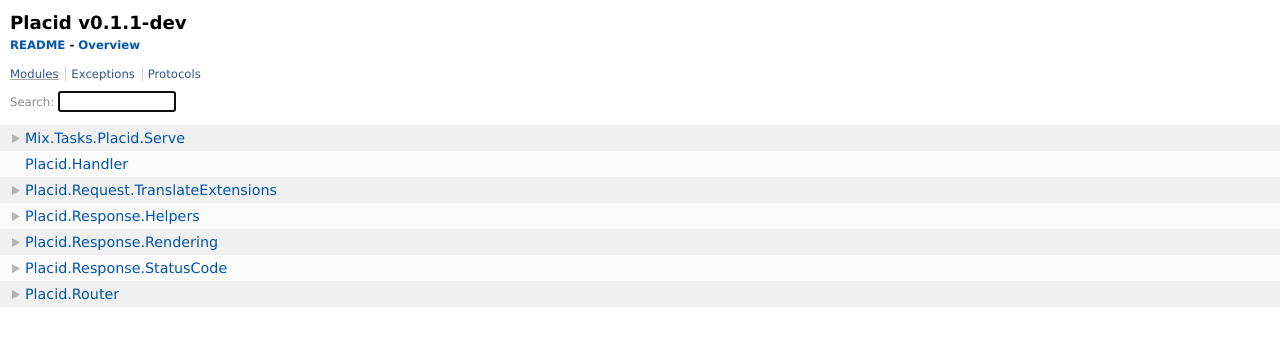
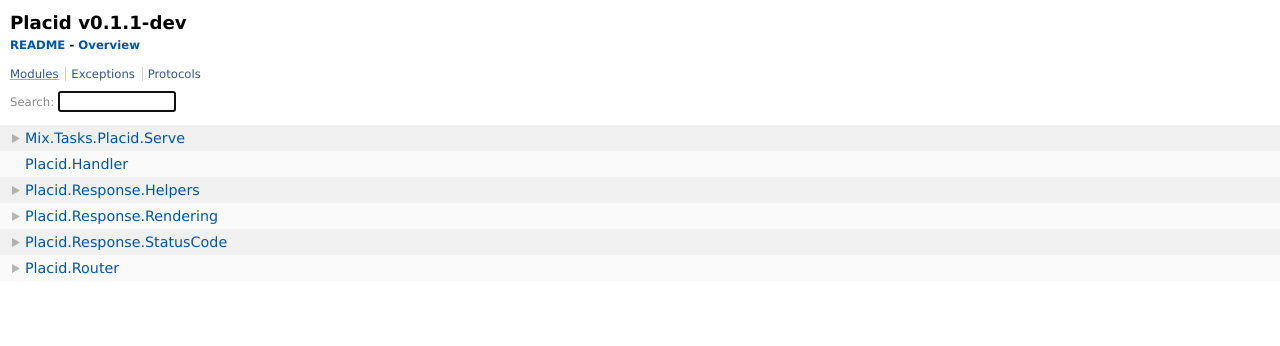
Before and after one commit to slogsdon/placid, a plain HTML site: page modules_list.html in a window 1280 px wide. Drawn offline with Linux system fonts and the light colour scheme.

Commit message:
"Update for 0.1.1-dev"

```diff
--- a/modules_list.html
+++ b/modules_list.html
@@ -63,32 +63,6 @@
   <small class="search_info">Placid.Handler</small>
 </li>
 <ul>
-
-</ul>
-<li>
-
-    <a class="toggle"></a>
-
-  <span class="object_link">
-    <a href="Placid.Request.TranslateExtensions.html" title="Placid.Request.TranslateExtensions">Placid.Request.TranslateExtensions</a>
-  </span>
-  <small class="search_info">Placid.Request.TranslateExtensions</small>
-</li>
-<ul>
-
-    <li>
-      <span class="object_link">
-        <a href="Placid.Request.TranslateExtensions.html#call/2">call/2</a>
-      </span>
-      <small class="search_info">Placid.Request.TranslateExtensions</small>
-    </li>
-
-    <li>
-      <span class="object_link">
-        <a href="Placid.Request.TranslateExtensions.html#init/1">init/1</a>
-      </span>
-      <small class="search_info">Placid.Request.TranslateExtensions</small>
-    </li>
 
 </ul>
 <li>
```
Also changed, not shown: overview.html (+0 -4 lines).
